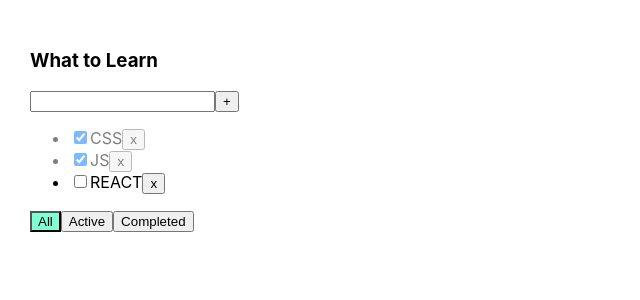
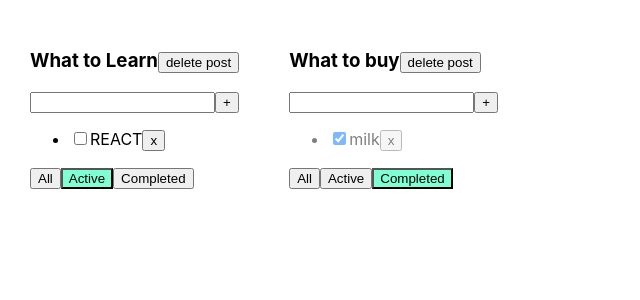
Before and after one commit to Nekr000/toDoListDimy4, a React (Create React App) app: page / in a window 1280 px wide. Shown: the top 300 px of the page, without its empty margins (0-640 px from the left). Built offline with nearby package versions, Linux system fonts and the light colour scheme.

Commit message:
toDoList by dimy4 video

```diff
--- a/src/App.tsx
+++ b/src/App.tsx
@@ -5,57 +5,101 @@
 
 export type FilterValuesType = 'all' | 'completed' | 'active'
 
+type TodolistType = {
+    id: string
+    title: string
+    filter: FilterValuesType
+}
 
 function App() {
-    let [tasks, setTasks] = useState<Array<TaskType>>([
-        {id: v1(), title: "CSS", isDone: true},
-        {id: v1(), title: "JS", isDone: true},
-        {id: v1(), title: "REACT", isDone: false},
-    ])
-    let [filter, setFilter] = useState<FilterValuesType>('all')
 
-    function removeTask(id: number) {
-        let filteredTasks = tasks.filter(t => t.id !== id)
-        setTasks(filteredTasks)
+    function removeTask(id: string, todolistId: string) {
+        let tasks = tasksObj[todolistId]
+        let filteredTasks = tasks.filter(t => t.id != id)
+        tasksObj[todolistId] = filteredTasks
+        setTasks({...tasksObj})
     }
 
-    function addTask(title: string) {
+    function addTask(title: string, todolistId: string) {
         let newTask = {id: v1(), title: title, isDone: false}
+        let tasks = tasksObj[todolistId]
         let newTasks = [newTask, ...tasks]
-        setTasks(newTasks)
+        tasksObj[todolistId] = newTasks
+        setTasks({...tasksObj})
     }
 
-    function changeFilter(value: FilterValuesType) {
-        setFilter(value)
+    function changeFilter(value: FilterValuesType, todolistId: string) {
+        let todolist = todolists.find(tl => tl.id === todolistId)
+        if (todolist) {
+            todolist.filter = value
+            setTodolists([...todolists])
+        }
     }
 
-    function changeStatus(taskId: string, isDone: boolean) {
+    function changeStatus(taskId: string, isDone: boolean, todolistId: string) {
+        let tasks = tasksObj[todolistId]
         let task = tasks.find(t => t.id === taskId)
+
         if (task) {
             task.isDone = isDone
+            setTasks({...tasksObj})
         }
 
-        setTasks([...tasks])
+
     }
 
-    let tasksForToDoList = tasks;
-    if (filter === 'completed') {
-        tasksForToDoList = tasks.filter(t => t.isDone === true)
+    let todolistId1 = v1()
+    let todolistId2 = v1()
+
+    let [todolists, setTodolists] = useState<Array<TodolistType>>([
+        {id: todolistId1, title: "What to Learn", filter: "active"},
+        {id: todolistId2, title: "What to buy", filter: "completed"},
+    ])
+
+    let removeTodolist = (todolistId: string) => {
+        let filteredTodolist = todolists.filter(tl => tl.id !== todolistId)
+        setTodolists(filteredTodolist)
+
+        delete tasksObj[todolistId]
+        setTasks({...tasksObj})
     }
-    if (filter === 'active') {
-        tasksForToDoList = tasks.filter(t => t.isDone === false)
-    }
-
-
+    let [tasksObj, setTasks] = useState({
+        [todolistId1]: [
+            {id: v1(), title: "CSS", isDone: true},
+            {id: v1(), title: "JS", isDone: true},
+            {id: v1(), title: "REACT", isDone: false},
+        ],
+        [todolistId2]: [
+            {id: v1(), title: "Book", isDone: false},
+            {id: v1(), title: "milk", isDone: true},
+            {id: v1(), title: "idk", isDone: false},
+        ]
+    })
     return (
         <div className="App">
-            <Todolist title={"What to Learn"}
-                      tasks={tasksForToDoList}
-                      removeTask={removeTask}
-                      changeFilter={changeFilter}
-                      addTask={addTask}
-                      changeTaskStatus={changeStatus}
-                      filter={filter}/>
+            {
+                todolists.map((tl) => {
+                    let tasksForToDoList = tasksObj[tl.id];
+                    if (tl.filter === 'completed') {
+                        tasksForToDoList = tasksForToDoList.filter(t => t.isDone === true)
+                    }
+                    if (tl.filter === 'active') {
+                        tasksForToDoList = tasksForToDoList.filter(t => t.isDone === false)
+                    }
+
+                    return <Todolist
+                        key={tl.id}
+                        id={tl.id}
+                        title={tl.title}
+                        tasks={tasksForToDoList}
+                        removeTask={removeTask}
+                        changeFilter={changeFilter}
+                        addTask={addTask}
+                        changeTaskStatus={changeStatus}
+                        filter={tl.filter}
+                        removeTodolist={removeTodolist}/>
+                })
+            }
 
 
         </div>
--- a/src/Todolist.tsx
+++ b/src/Todolist.tsx
@@ -11,11 +11,13 @@
 type PropsType = {
     title: string
     tasks: Array<TaskType>
-    removeTask: (id: any) => void
-    changeFilter: (value: FilterValuesType) => void
-    addTask: (title: string) => void
-    changeTaskStatus: (taskId: string, isDone: boolean) => void
-    filter:FilterValuesType
+    removeTask: (id: any, todolistId: string) => void
+    changeFilter: (value: FilterValuesType, todolistId: string) => void
+    addTask: (title: string, todolistId: string) => void
+    changeTaskStatus: (taskId: string, isDone: boolean, todolistId: string) => void
+    filter: FilterValuesType
+    id: string
+    removeTodolist: (todolistId: string) => void
 }
 
 export function Todolist(props: PropsType) {
@@ -28,33 +30,37 @@
     const onKeyPressHandler = (e: KeyboardEvent<HTMLInputElement>) => {
         setError(null)
         if (e.charCode === 13) {
-            props.addTask(newTaskTitle);
+            props.addTask(newTaskTitle, props.id);
             setNewTaskTitle(" ")
         }
     }
     const addTask = () => {
         if (newTaskTitle.trim() !== "") {
-            props.addTask(newTaskTitle.trim());
+            props.addTask(newTaskTitle.trim(), props.id);
             setNewTaskTitle(" ")
         } else {
             setError("Title is required")
         }
     }
     const onAllClickHandler = () => {
-        props.changeFilter('all')
+        props.changeFilter('all', props.id)
     }
     const onActiveClickHandler = () => {
-        props.changeFilter('active')
+        props.changeFilter('active', props.id)
     }
     const onCompletedClickHandler = () => {
-        props.changeFilter('completed')
+        props.changeFilter('completed', props.id)
     }
-
+    const removeTodolist = () => {
+        props.removeTodolist(props.id)
+    }
 
     return (
         <div>
 
-            <h3>{props.title}</h3>
+            <h3>{props.title}
+                <button onClick={removeTodolist}>delete post</button>
+            </h3>
             <div>
                 <input value={newTaskTitle}
                        onChange={onNewTitleChangeHandler}
@@ -68,10 +74,10 @@
                 {
                     props.tasks.map(t => {
                         const onRemoveHandler = () => {
-                            props.removeTask(t.id)
+                            props.removeTask(t.id, props.id)
                         }
                         const onChangeHandler = (e: ChangeEvent<HTMLInputElement>) => {
-                            props.changeTaskStatus(t.id, e.currentTarget.checked)
+                            props.changeTaskStatus(t.id, e.currentTarget.checked, props.id)
                         }
                         return <li key={t.id} className={t.isDone ? "is-done" : ""}>
                             <input type="checkbox"
@@ -84,9 +90,14 @@
                 }
             </ul>
             <div>
-                <button className={props.filter === 'all' ? "active-filter" : ''} onClick={onAllClickHandler}>All</button>
-                <button className={props.filter === 'active' ? "active-filter" : ''} onClick={onActiveClickHandler}>Active</button>
-                <button className={props.filter === 'completed' ? "active-filter" : ''} onClick={onCompletedClickHandler}>Completed</button>
+                <button className={props.filter === 'all' ? "active-filter" : ''} onClick={onAllClickHandler}>All
+                </button>
+                <button className={props.filter === 'active' ? "active-filter" : ''}
+                        onClick={onActiveClickHandler}>Active
+                </button>
+                <button className={props.filter === 'completed' ? "active-filter" : ''}
+                        onClick={onCompletedClickHandler}>Completed
+                </button>
             </div>
         </div>
     )
```
